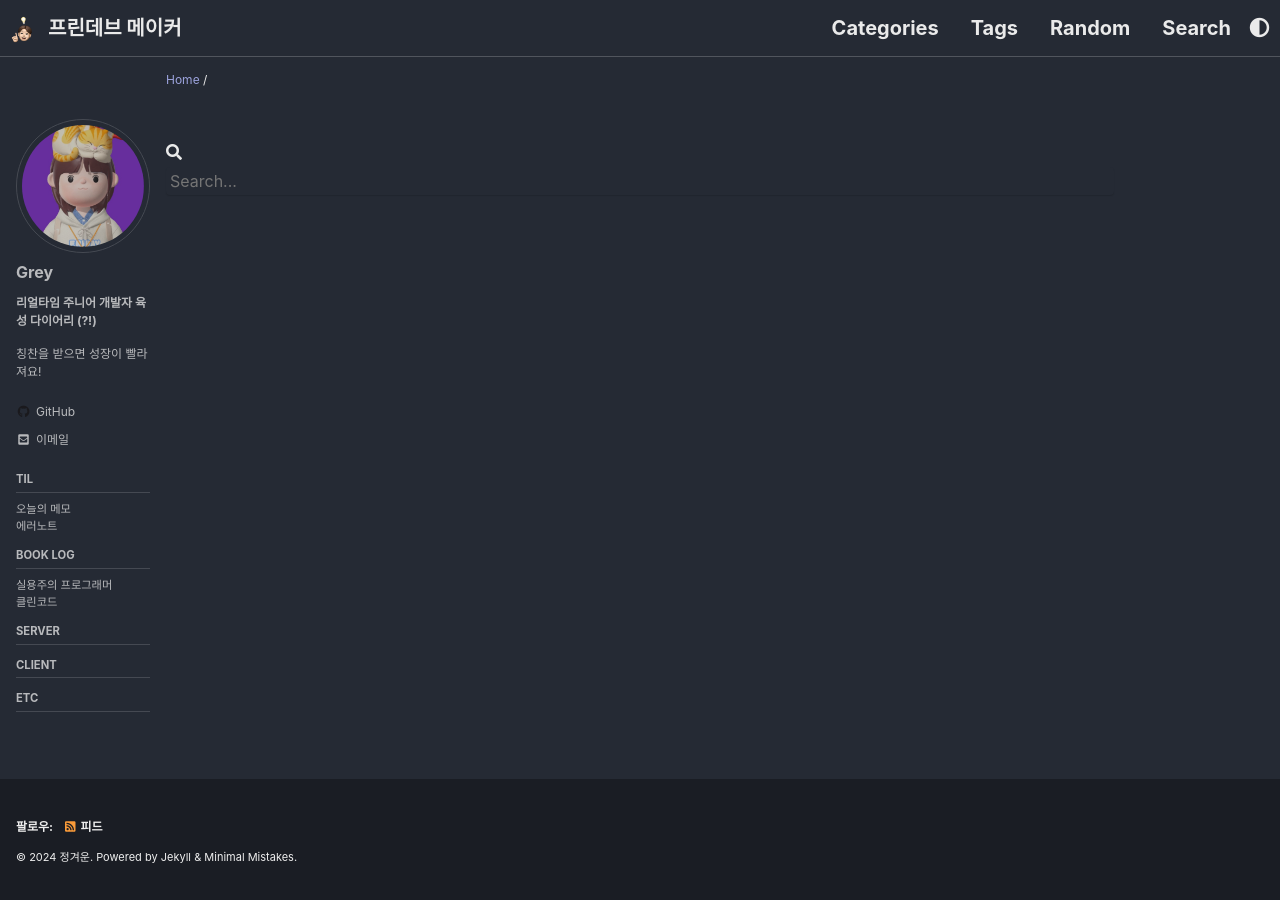
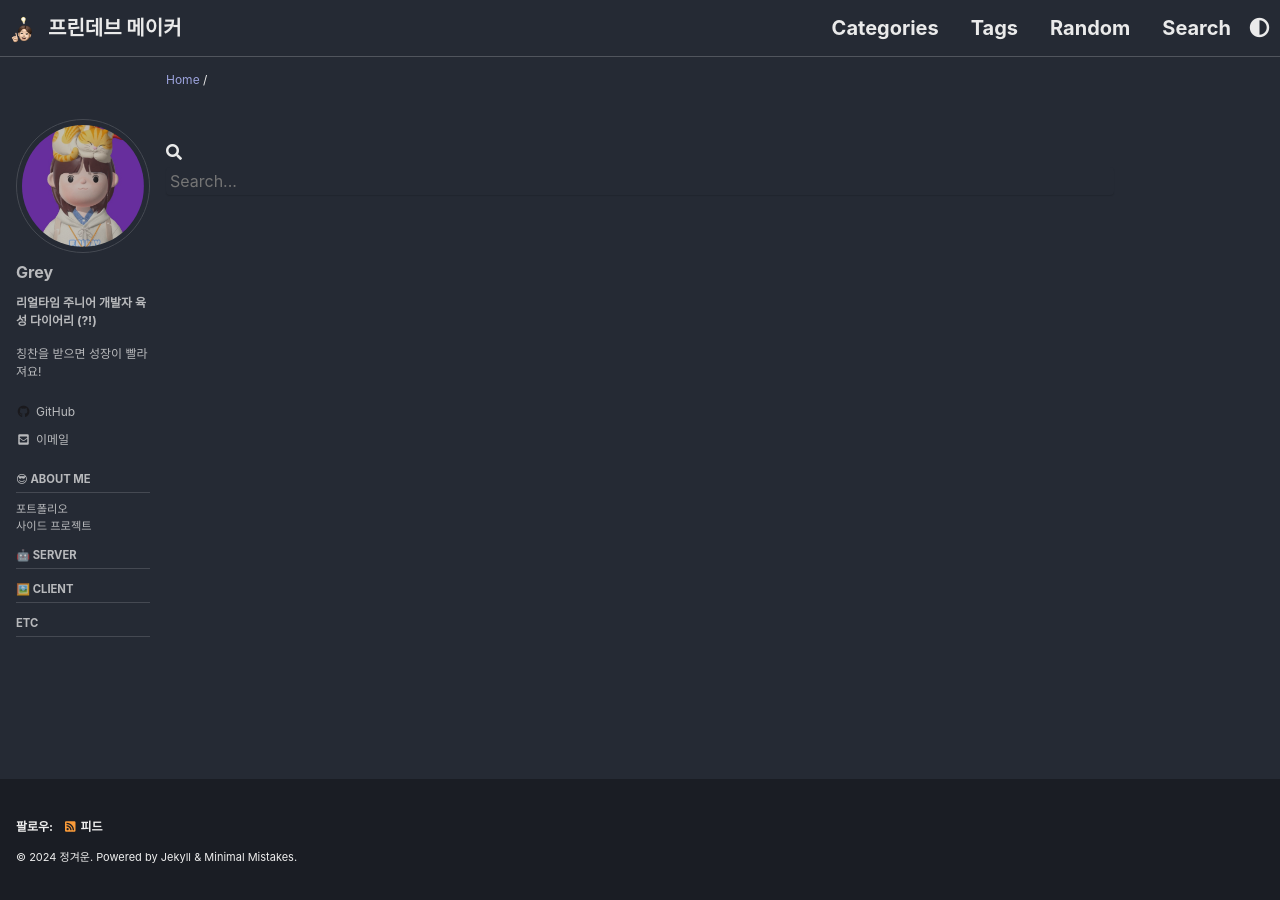
Before and after one commit to grey920/grey920.github.io, a Jekyll site: the page built from search.html, in a window 1280 px wide. Built offline with Jekyll 4.4.1, drawn with Linux system fonts in a browser that asks for light colours; cached includes are drawn as plain includes; some web fonts are replaced.

Commit message:
fix: 사이드바 수정(북로그 제거, 사이드플젝 추가)

```diff
--- a/_data/navigation.yml
+++ b/_data/navigation.yml
@@ -15,27 +15,32 @@ main:
 
 #좌측 사이드바 메뉴
 docs:
-  - title: TIL
+  - title: "😎 About Me"
     children:
-      - title: "오늘의 메모"
-        url: /memo/2022memo/
-      - title: "에러노트"
-        url: /categories/ErrorNote/
-  - title: Book Log
-    url: /categories/booklog/
-    children:
-      - title: "실용주의 프로그래머"
-        url: /tags/#pragmatic
-      - title: "클린코드"
-        url: /tags/#cleancode
+      - title: "포트폴리오"
+        url: /random/
+      - title: "사이드 프로젝트"
+        url: /random/
+  # - title: TIL
+  #   children:
+  #     - title: "오늘의 메모"
+  #       url: /memo/2022memo/
+  #     - title: "에러노트"
+  #       url: /categories/ErrorNote/
+  # - title: Book Log
+  #   url: /categories/booklog/
+  #   children:
+  #     - title: "실용주의 프로그래머"
+  #       url: /tags/#pragmatic
+  #     - title: "클린코드"
+  #       url: /tags/#cleancode
     #   - title: "UI Text"
     #     url: /docs/ui-text/
     #   - title: "Authors"
     #     url: /docs/authors/
     #   - title: "Layouts"
     #     url: /docs/layouts/
-
-  - title: Server
+  - title: 🤖 Server
     url: /categories/server/
     # children:
     #   - title: "Working with Posts"
@@ -49,7 +54,7 @@ docs:
     #   - title: "Utility Classes"
     #     url: /docs/utility-classes/
 
-  - title: Client
+  - title: 🖼️ Client
     url: /categories/client/
     children:
       # - title: "Vue3 & Nuxt"
```
